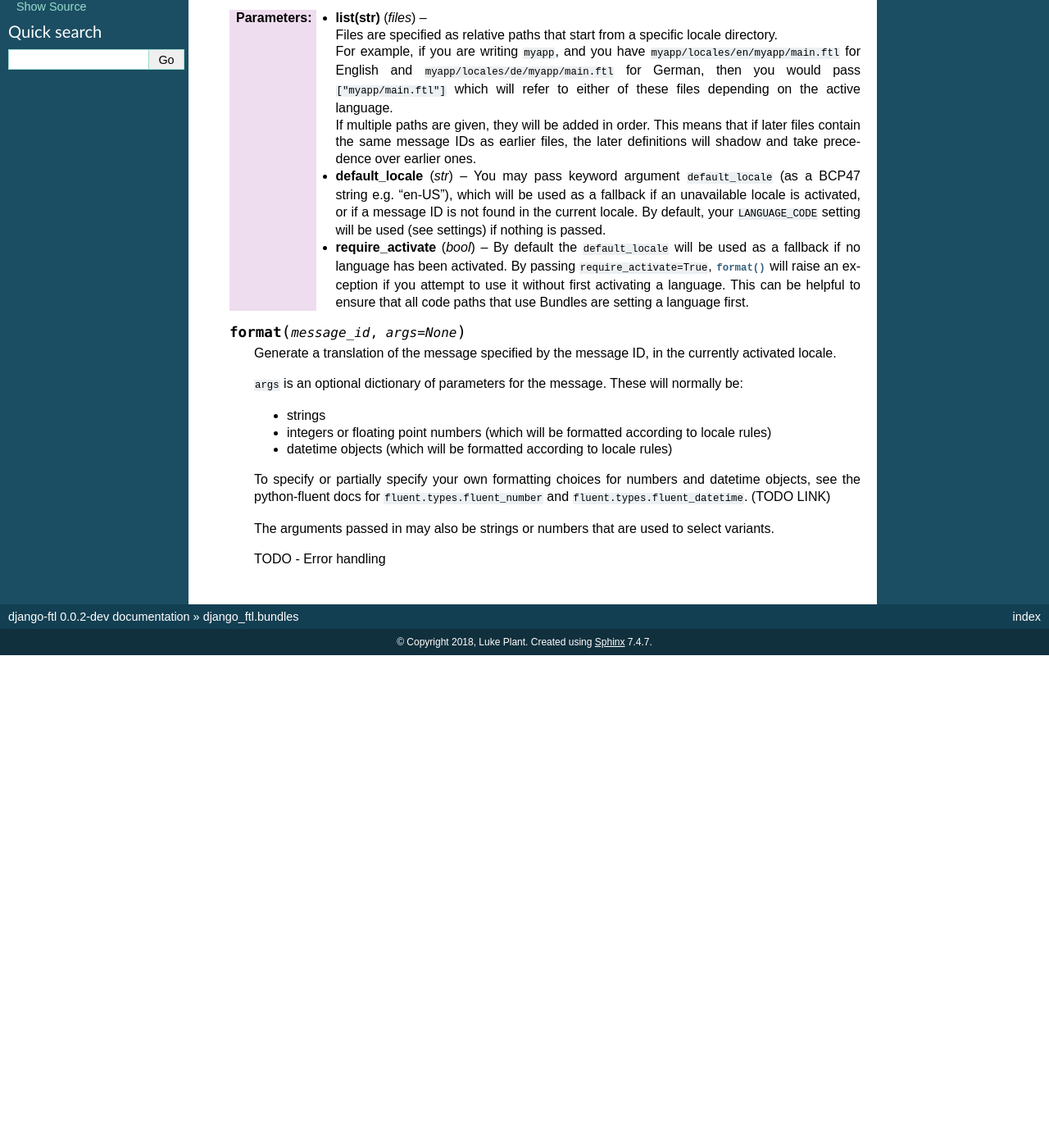
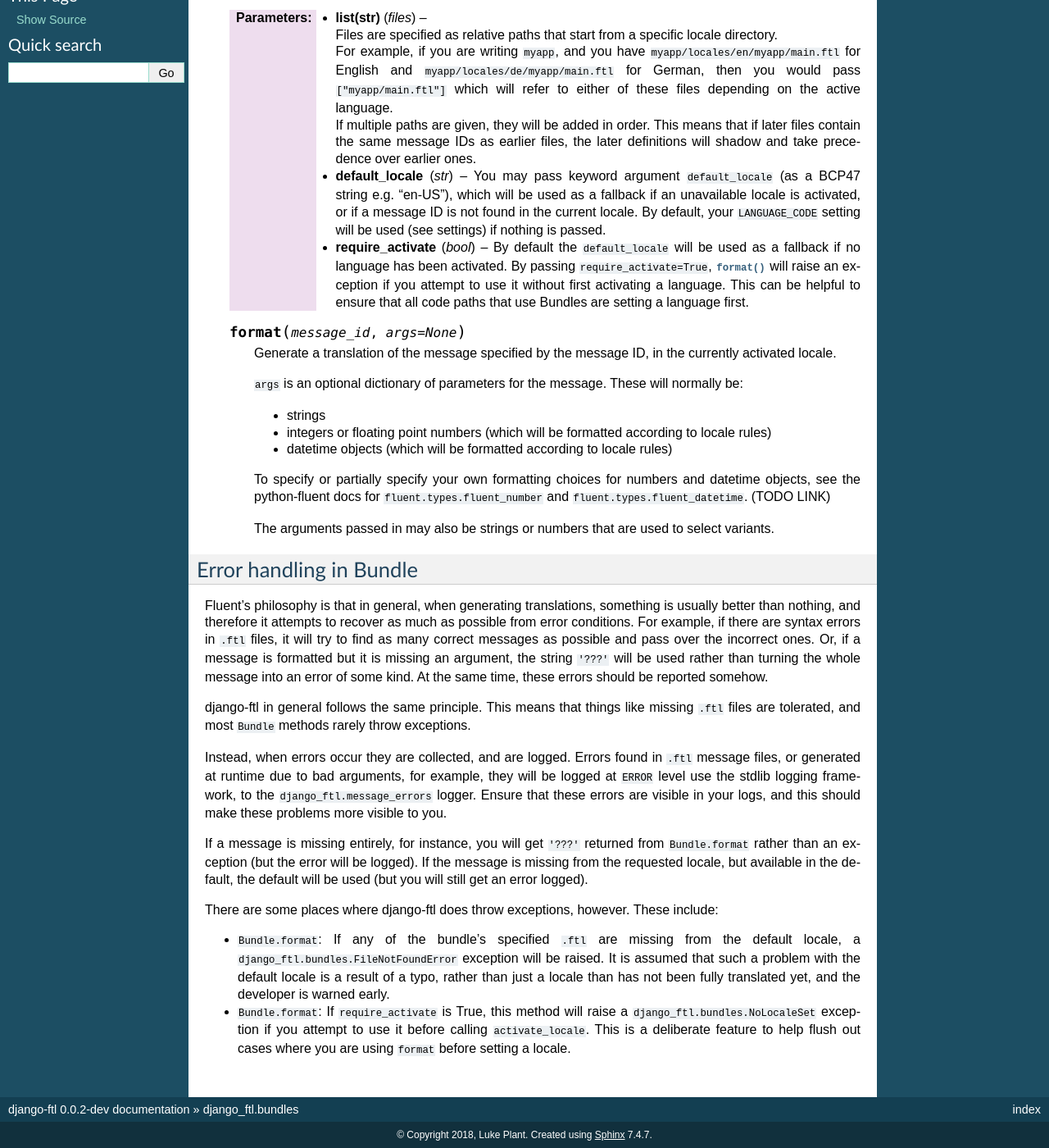
Before and after one commit to django-ftl/django-ftl, a Sphinx documentation site: the page built from docs/api/bundle.rst, in a window 1280 px wide and 1400 px high, scrolled down 166 px. Shown: the whole window at 82% size. Built offline with Sphinx 7.4.7, drawn with Linux system fonts in a browser that asks for light colours; before the commit the page ends 965 px from its top, so only the background shows below that; some of the changed text lies outside the part shown.

Commit message:
Fixed a bunch of issues with fallbacks, added more tests
and docs about error handling

```diff
--- a/docs/api/bundle.rst
+++ b/docs/api/bundle.rst
@@ -61,4 +61,45 @@
       The arguments passed in may also be strings or numbers that are used to
       select variants.
 
-      TODO - Error handling
+
+Error handling in Bundle
+========================
+
+Fluent's philosophy is that in general, when generating translations, something
+is usually better than nothing, and therefore it attempts to recover as much as
+possible from error conditions. For example, if there are syntax errors in
+``.ftl`` files, it will try to find as many correct messages as possible and
+pass over the incorrect ones. Or, if a message is formatted but it is missing an
+argument, the string ``'???'`` will be used rather than turning the whole
+message into an error of some kind. At the same time, these errors should be
+reported somehow.
+
+django-ftl in general follows the same principle. This means that things like
+missing ``.ftl`` files are tolerated, and most ``Bundle`` methods rarely throw
+exceptions.
+
+Instead, when errors occur they are collected, and are logged. Errors found in
+``.ftl`` message files, or generated at runtime due to bad arguments, for
+example, they will be logged at ``ERROR`` level use the stdlib logging
+framework, to the ``django_ftl.message_errors`` logger. Ensure that these errors
+are visible in your logs, and this should make these problems more visible to
+you.
+
+If a message is missing entirely, for instance, you will get ``'???'`` returned
+from ``Bundle.format`` rather than an exception (but the error will be logged).
+If the message is missing from the requested locale, but available in the
+default, the default will be used (but you will still get an error logged).
+
+There are some places where django-ftl does throw exceptions, however. These
+include:
+
+* ``Bundle.format``: If any of the bundle's specified ``.ftl`` are missing from
+  the default locale, a ``django_ftl.bundles.FileNotFoundError`` exception will
+  be raised. It is assumed that such a problem with the default locale is a
+  result of a typo, rather than just a locale than has not been fully translated
+  yet, and the developer is warned early.
+
+* ``Bundle.format``: If ``require_activate`` is True, this method will raise a
+  ``django_ftl.bundles.NoLocaleSet`` exception if you attempt to use it before
+  calling ``activate_locale``. This is a deliberate feature to help flush out
+  cases where you are using ``format`` before setting a locale.
--- a/docs/usage.rst
+++ b/docs/usage.rst
@@ -116,7 +116,6 @@ Our ``ftl_bundles.py`` file will look like this:
 ``Bundle`` takes a single required positional argument
 which is a list of FTL files. See :class:`~django_ftl.bundles.Bundle` API docs
 for other arguments.
-
 
 Activating a locale/language
 ----------------------------
```
Also changed, not shown: 7 other files.
